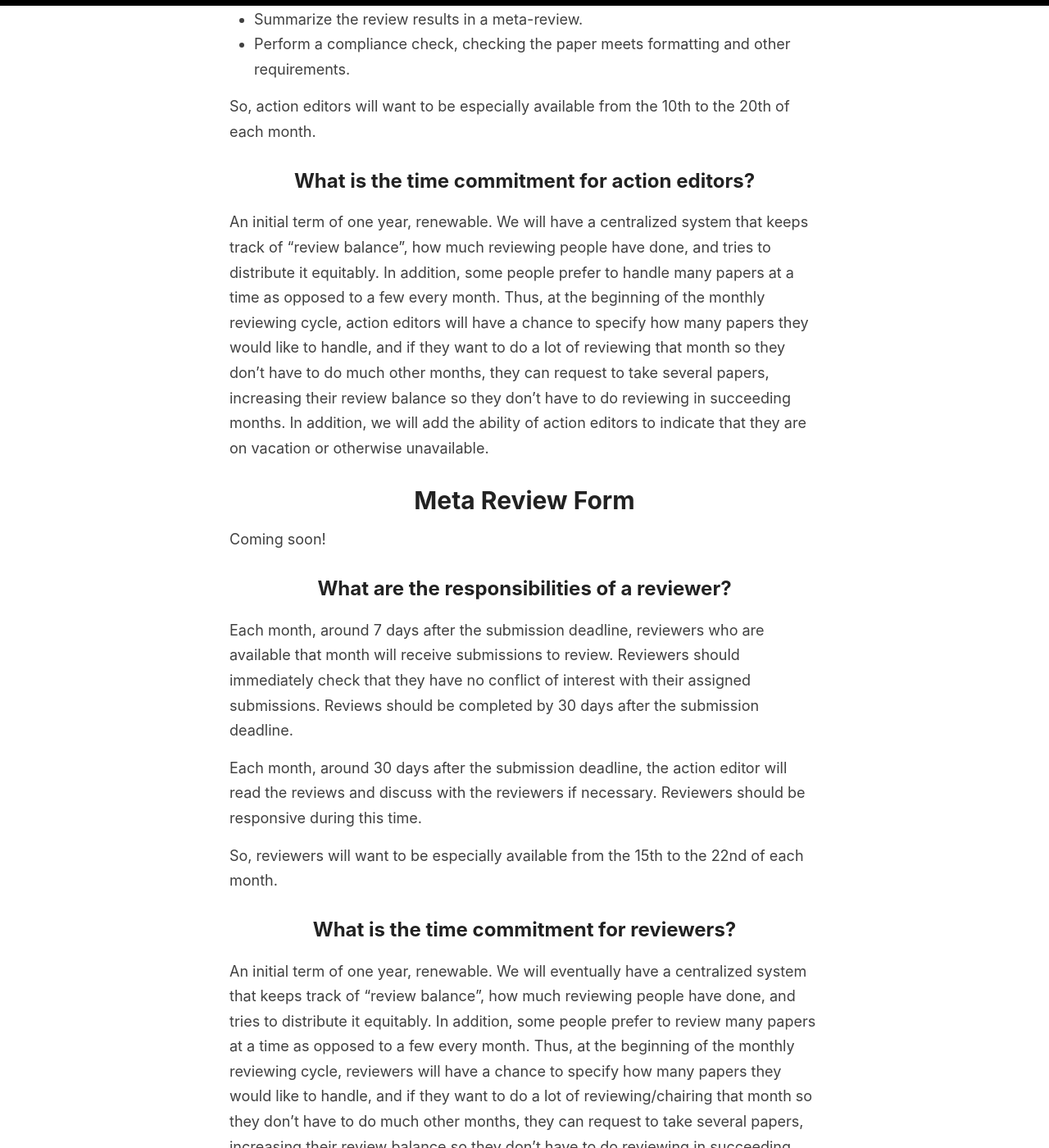
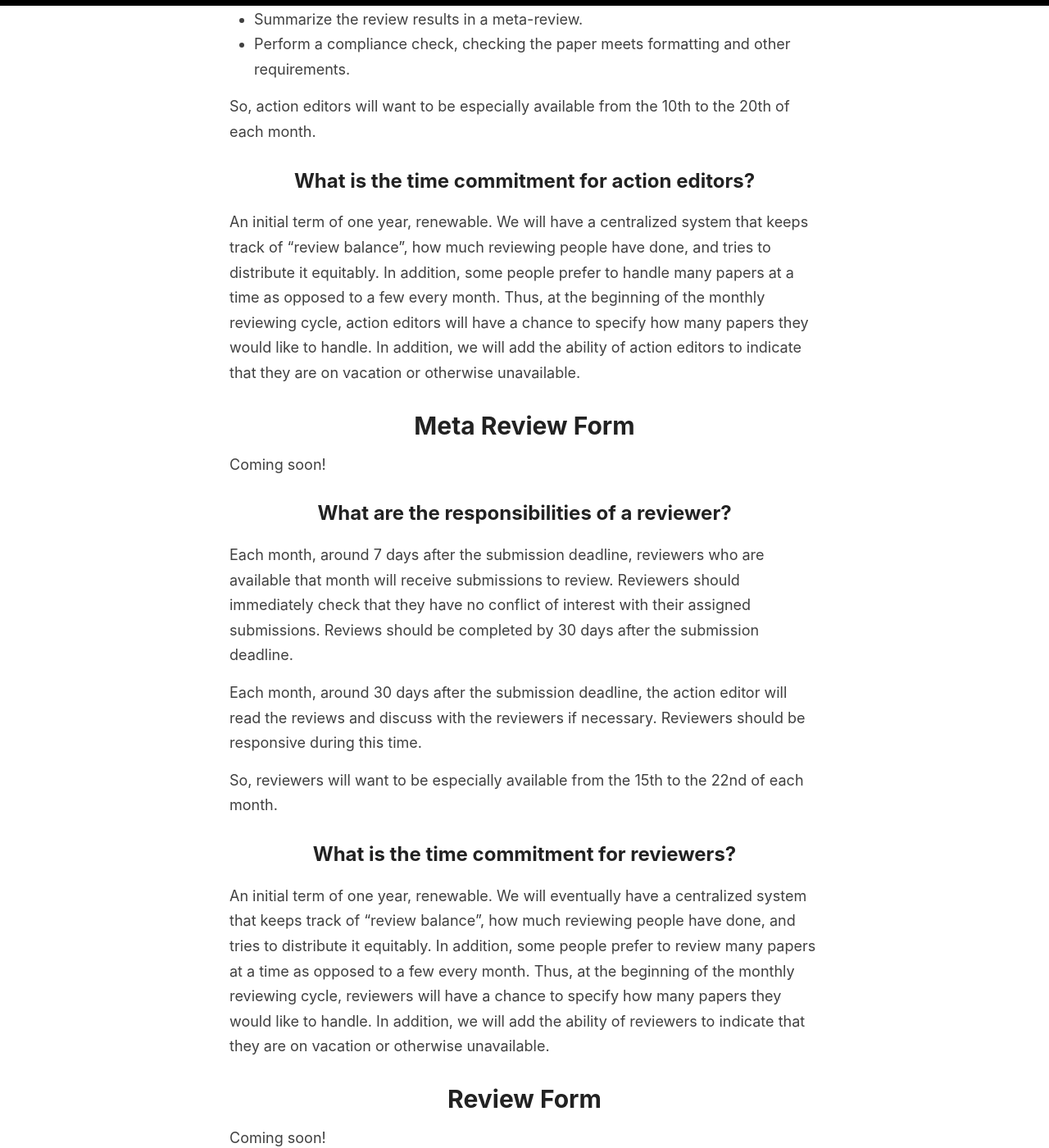
Before and after one commit to amitmerchant1990/reverie, a Jekyll site: the page built from reviewers.md, in a window 1280 px wide and 1400 px high, scrolled down 866 px. Shown: the whole window at 82% size. Built offline with Jekyll 4.4.1, drawn with Linux system fonts in a browser that asks for light colours; some of the changed text lies outside the part shown.

Commit message:
Update reviewers.md

```diff
--- a/reviewers.md
+++ b/reviewers.md
@@ -22,7 +22,7 @@ Each month, between 30 and 35 days after the submission deadline, the action edi
 So, action editors will want to be especially available from the 10th to the 20th of each month.
 
 ## What is the time commitment for action editors?
-An initial term of one year, renewable. We will have a centralized system that keeps track of “review balance”, how much reviewing people have done, and tries to distribute it equitably. In addition, some people prefer to handle many papers at a time as opposed to a few every month. Thus, at the beginning of the monthly reviewing cycle, action editors will have a chance to specify how many papers they would like to handle, and if they want to do a lot of reviewing that month so they don’t have to do much other months, they can request to take several papers, increasing their review balance so they don’t have to do reviewing in succeeding months. In addition, we will add the ability of action editors to indicate that they are on vacation or otherwise unavailable.
+An initial term of one year, renewable. We will have a centralized system that keeps track of “review balance”, how much reviewing people have done, and tries to distribute it equitably. In addition, some people prefer to handle many papers at a time as opposed to a few every month. Thus, at the beginning of the monthly reviewing cycle, action editors will have a chance to specify how many papers they would like to handle. In addition, we will add the ability of action editors to indicate that they are on vacation or otherwise unavailable.
 
 # Meta Review Form
 
@@ -37,7 +37,7 @@ Each month, around 30 days after the submission deadline, the action editor will
 So, reviewers will want to be especially available from the 15th to the 22nd of each month.
 
 ## What is the time commitment for reviewers?
-An initial term of one year, renewable. We will eventually have a centralized system that keeps track of “review balance”, how much reviewing people have done, and tries to distribute it equitably. In addition, some people prefer to review many papers at a time as opposed to a few every month. Thus, at the beginning of the monthly reviewing cycle, reviewers will have a chance to specify how many papers they would like to handle, and if they want to do a lot of reviewing/chairing that month so they don’t have to do much other months, they can request to take several papers, increasing their review balance so they don’t have to do reviewing in succeeding months. In addition, we will add the ability of reviewers to indicate that they are on vacation or otherwise unavailable.
+An initial term of one year, renewable. We will eventually have a centralized system that keeps track of “review balance”, how much reviewing people have done, and tries to distribute it equitably. In addition, some people prefer to review many papers at a time as opposed to a few every month. Thus, at the beginning of the monthly reviewing cycle, reviewers will have a chance to specify how many papers they would like to handle. In addition, we will add the ability of reviewers to indicate that they are on vacation or otherwise unavailable.
 
 # Review Form
 
```
